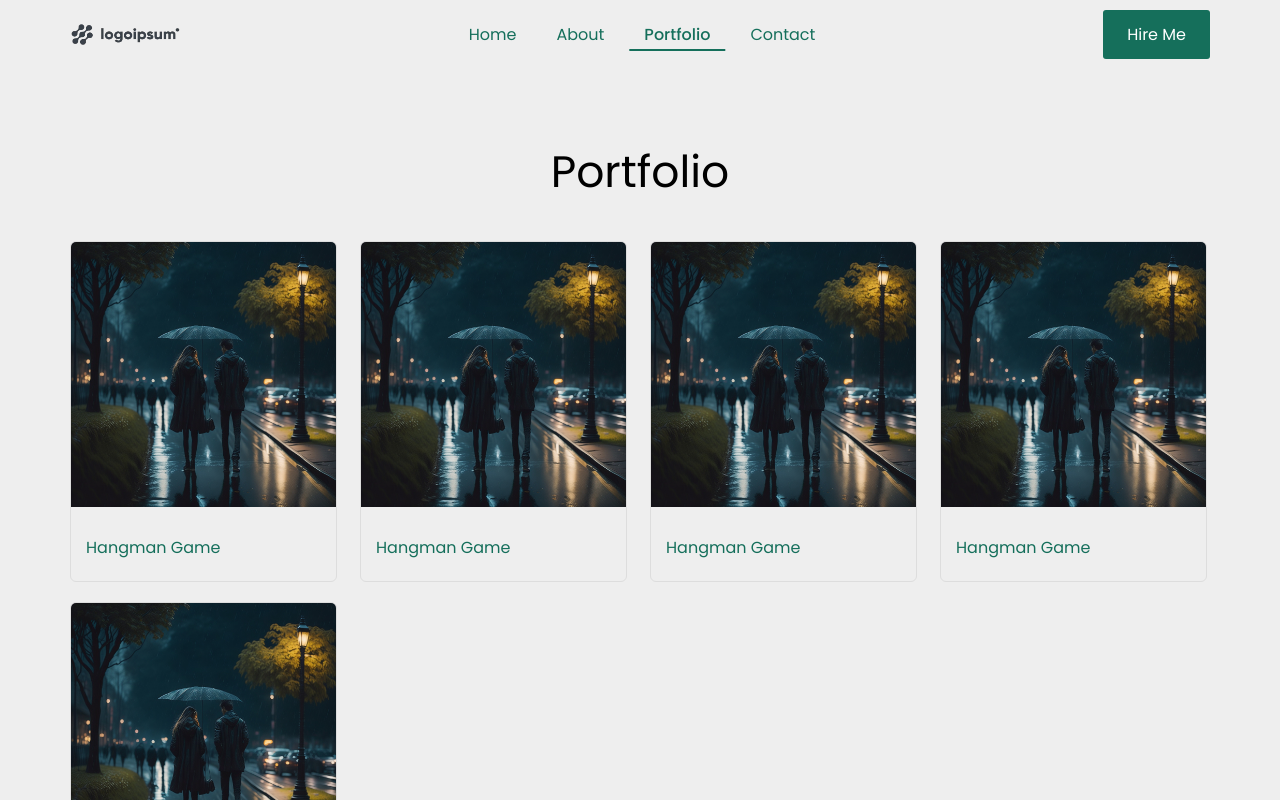
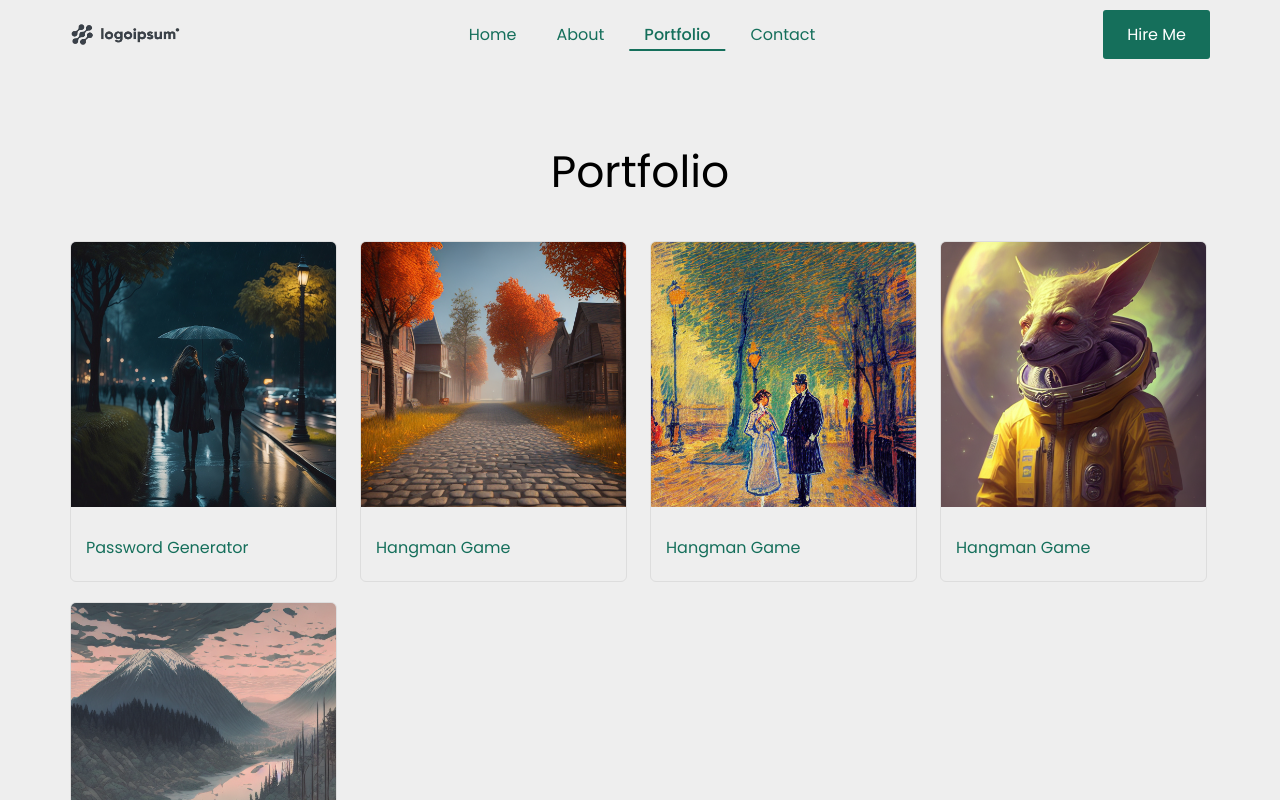
Before and after one commit to nurkanat-doszhan/portfolio, a React (Create React App) app: page /portfolio in a window 1280 px wide. Shown: the top 800 px of the page. Built offline with nearby package versions, Linux system fonts and the light colour scheme.

Commit message:
Доделать PassGenerator

```diff
--- a/src/App.js
+++ b/src/App.js
@@ -6,6 +6,7 @@ import About from './pages/About';
 import Portfolio from './pages/Portfolio';
 import Contact from './pages/Contact';
 import Footer from './components/Footer';
+import PassGenerator from './pages/projects/PassGenerator';
 
 function App() {
   return (
@@ -13,9 +14,11 @@ function App() {
       <Navbar />
       <Routes>
         <Route path="/" element={<Home />} />
-        <Route path="/about" element={<About />} />
-        <Route path="/portfolio" element={<Portfolio />} />
-        <Route path="/contact" element={<Contact />} />
+        <Route path="about" element={<About />} />
+        <Route path="portfolio" element={<Portfolio />}>
+          {/* <Route path={`/:postId`} element={<PassGenerator />} /> */}
+        </Route>
+        <Route path="contact" element={<Contact />} />
       </Routes>
       <Footer />
     </div>
--- a/src/pages/Contact.module.scss
+++ b/src/pages/Contact.module.scss
@@ -16,6 +16,7 @@
     display: flex;
     flex-direction: column;
     justify-content: center;
+    background-color: #f9f9f9;
     align-items: center;
     padding: 4vh 4vw;
     grid-row-start: 1;
--- a/src/pages/Portfolio.js
+++ b/src/pages/Portfolio.js
@@ -3,27 +3,34 @@ import app from '../App.module.scss';
 import style from './Portfolio.module.scss';
 import { FontAwesomeIcon } from '@fortawesome/react-fontawesome'
 import { faCirclePlay } from '@fortawesome/free-solid-svg-icons'
+import { NavLink } from 'react-router-dom';
+import PassGenerator from './projects/PassGenerator';
 
 const Portfolio = () => {
   const [cards, setCards] = useState([
     {
+      href: '/portfolio/pass-generator',
       img: '/gallery/Leonardo_Diffusion_parting_rain_young_man_and_young_woman_man_3.jpg',
+      text: 'Password Generator'
+    },
+    {
+      href: '#',
+      img: '/gallery/3D-Render-Style v1_IS4uX6yATvWlXC9Atmb1Iw_8828235.png',
       text: 'Hangman Game'
     },
     {
-      img: '/gallery/Leonardo_Diffusion_parting_rain_young_man_and_young_woman_man_3.jpg',
+      href: '#',
+      img: '/gallery/Sketch_Graphic-Novel_EP-U1k-pRDOSA86dTT9zKQ_Post-98828206.png',
       text: 'Hangman Game'
     },
     {
-      img: '/gallery/Leonardo_Diffusion_parting_rain_young_man_and_young_woman_man_3.jpg',
+      href: '#',
+      img: '/gallery/Realistic-SciFi-Conceptt2img_2_1698828265.png',
       text: 'Hangman Game'
     },
     {
-      img: '/gallery/Leonardo_Diffusion_parting_rain_young_man_and_young_woman_man_3.jpg',
-      text: 'Hangman Game'
-    },
-    {
-      img: '/gallery/Leonardo_Diffusion_parting_rain_young_man_and_young_woman_man_3.jpg',
+      href: '#',
+      img: '/gallery/Lo-Fi_Concept_Art_Landscape_V_r3ERLiiBDh1FZEm2g.png',
       text: 'Hangman Game'
     },
   ])
@@ -37,7 +44,7 @@ const Portfolio = () => {
               {
                 cards.map((i, v) => {
                   return (
-                    <a key={v} className={style.card}>
+                    <NavLink key={v} to={i.href} className={style.card}>
                       <div className={style.img}>
                         <img src={i.img} />
                         <div className={style.play}>
@@ -47,7 +54,7 @@ const Portfolio = () => {
                       <div className={style.text}>
                         <h4>{i.text}</h4>
                       </div>
-                    </a>
+                    </NavLink>
                   )
                 })
               }
--- /dev/null
+++ b/src/pages/projects/PassGenerator.js
@@ -0,0 +1,9 @@
+const PassGenerator = () => {
+    return (
+        <>
+            <h1>Password Generator</h1>
+        </>
+    )
+}
+
+export default PassGenerator;
```
